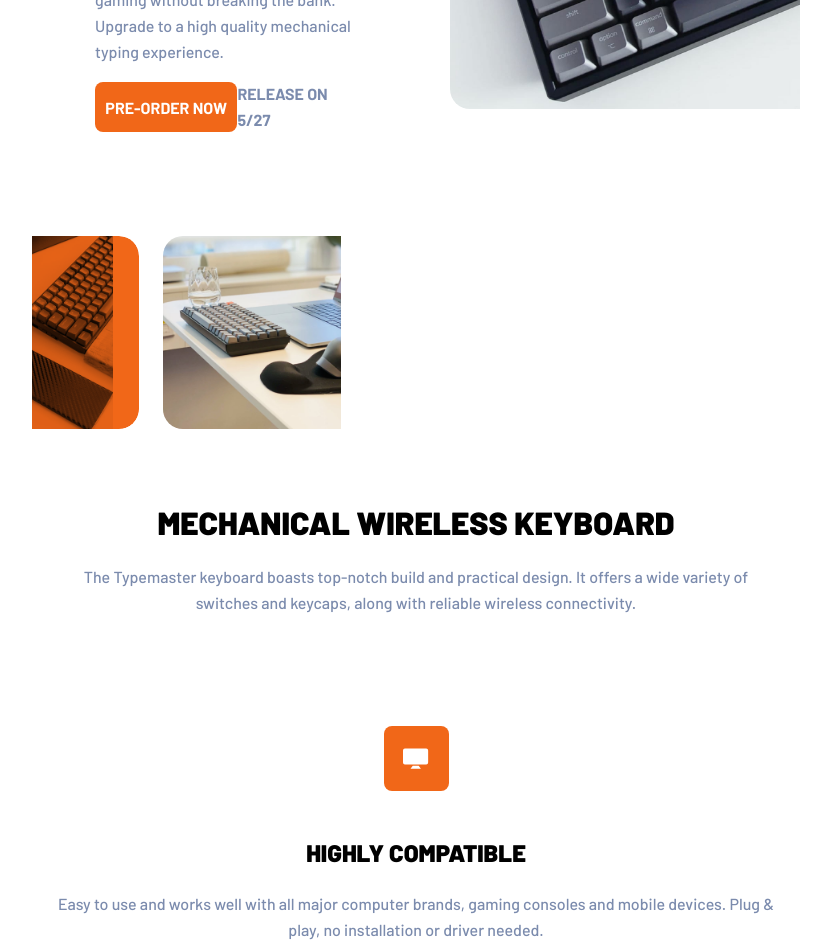
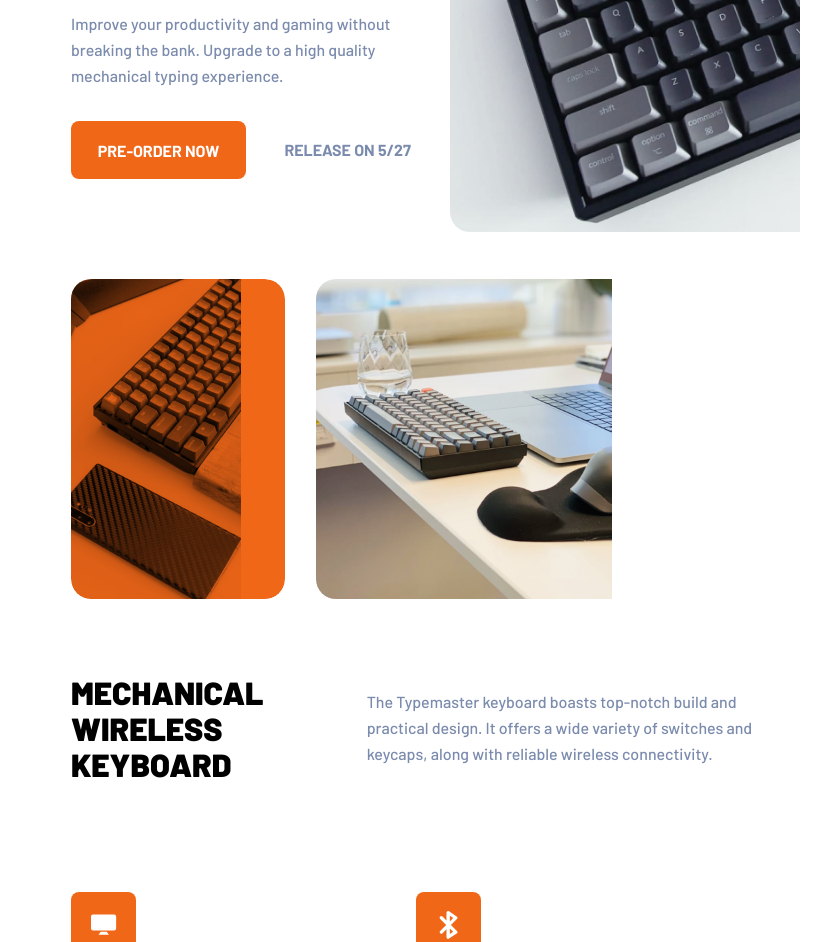
Before and after one commit to rubyeleanor/typemaster-landing-page, a plain HTML site: page index.html in a window 1280 px wide. Shown: the part 350-1292 px from the top of the page, without its empty margins (224-1055 px from the left). Drawn offline with Linux system fonts and the light colour scheme.

Commit message:
Tablet size styling added

```diff
--- a/index.html
+++ b/index.html
@@ -35,7 +35,7 @@
     <section class="first-sec">
       <div class="intro">
         <h1>Typemaster keyboard</h1>
-        <p>Improve your productivity and gaming without breaking the bank. Upgrade to a high quality
+        <p class="intro-p">Improve your productivity and gaming without breaking the bank. Upgrade to a high quality
           mechanical typing experience.</p>
         <div class="order">
           <button class="button2">Pre-order now</button>
@@ -79,6 +79,8 @@
           of switches and keycaps, along with reliable wireless connectivity.
         </p>
       </div>
+
+      <div class="cards">
 
         <div class="card">
           <div class="icon-cont">
@@ -134,6 +136,8 @@
             you type in low light conditions.</p>
         </div>
 
+      </div>
+
 
     </section>
 
--- a/scss/globals/_typography&buttons.scss
+++ b/scss/globals/_typography&buttons.scss
@@ -32,16 +32,26 @@
     line-height: rem(36);
     font-size: rem(32);
     margin: 0 36px 24px;
+
+    @media screen and (min-width:48rem) {
+        margin: 0;
+    }
 }
 
 h3 {
     line-height: rem(28);
     font-size: rem(24);
     margin: 0 60px 24px;
+
+    @media screen and (min-width:48rem) {
+        margin: 0 0 24px;
+        padding-right: 140px;
+    }
 }
 
 p {
     margin-top: 0;
+    margin-bottom: 0;
     font-weight: 500;
     color: var(--mid-blue);
     line-height: rem(26);
@@ -62,6 +72,11 @@
     font-weight: 700;
     font-size: 1rem;
     text-transform: uppercase;
+
+    @media screen and (min-width:48rem) {
+        width: rem(175);
+        height: rem(58);
+    }
 }
 
 .button1 {
@@ -71,7 +86,8 @@
 
 .button1:hover {
     background-color: var(--dk-blue);
-    color: var(--white)
+    color: var(--white);
+    cursor: pointer;
 }
 
 .button2 {
@@ -81,6 +97,7 @@
 
 .button2:hover {
     background-color: var(--lt-orange);
+    cursor: pointer;
 }
 
 //release date
--- a/scss/styles.scss
+++ b/scss/styles.scss
@@ -27,13 +27,17 @@
     margin: 24px;
 
     @media screen and (min-width:48rem) {
-        margin: 39px;
+        margin: 39px 39px 60px;
     }
 }
 
 .first-sec {
+    margin-top: 40px;
+    margin-bottom: 24px;
+
     @media screen and (min-width:48rem) {
         display: flex;
+        margin-bottom: 40px;
     }
 }
 
@@ -41,9 +45,8 @@
     margin: 0 24px;
 
     @media screen and (min-width:48rem) {
-        padding: 39px;
-        margin-right: 30px;
-        width: rem(340);
+        margin: 60px 39px;
+        max-width: rem(340);
     }
 }
 
@@ -51,7 +54,12 @@
     display: flex;
     justify-content: space-between;
     align-items: center;
+    margin-top: 32px;
     margin-bottom: 64px;
+
+    @media screen and (min-width:48rem) {
+        margin-bottom: 0;
+    }
 }
 
 .mainimg-cont {
@@ -59,12 +67,18 @@
     border-radius: 20px 0 0 20px;
     overflow: hidden;
     object-fit: cover;
-    margin-bottom: 24px;
     margin-left: 24px;
+
+    @media screen and (min-width:48rem) {
+        position: relative;
+        height: 425px;
+        margin: 0;
+    }
 }
 
 .keyboardimg {
     height: 100%;
+
 }
 
 .gallery {
@@ -72,21 +86,31 @@
     overflow: hidden;
     display: flex;
     margin-bottom: 75px;
+
+    @media screen and (min-width:48rem) {
+        height: 320px;
+        margin: 0 39px 75px;
+        justify-content: space-between;
+    }
 }
 
 .img-cont1 {
     width: 129px;
-    height: 193px;
+    height: 100%;
     border-radius: 20px;
     margin-right: 24px;
     margin-left: -22px;
     overflow: hidden;
     position: relative;
+
+    @media screen and (min-width:48rem) {
+        margin-left: 0;
+        width: 214px;
+    }
 }
 
 .img1 {
     height: 100%;
-    object-position: left;
 }
 
 .img-cont1::before {
@@ -99,13 +123,16 @@
     width: inherit;
     overflow: hidden;
     border-radius: inherit;
-
 }
 
 .img-cont2 {
     border-radius: 20px;
     width: 220px;
     overflow: hidden;
+
+    @media screen and (min-width:48rem) {
+        width: 445px;
+    }
 }
 
 .img2 {
@@ -115,18 +142,56 @@
 .second-sec {
     text-align: center;
     margin: 0 24px 95px;
+
+    @media screen and (min-width:48rem) {
+        margin: 0 39px 142px;
+    }
 }
 
 .info {
     margin-bottom: 110px;
+
+    @media screen and (min-width:48rem) {
+        display: flex;
+        justify-content: space-between;
+        align-items: center;
+        text-align: start;
+    }
+}
+
+.info p {
+    @media screen and (min-width:48rem) {
+        width: fit-content;
+    }
+}
+
+.cards {
+    @media screen and (min-width:48rem) {
+        display: flex;
+        flex-wrap: wrap;
+        text-align: start;
+    }
 }
 
 .card {
     margin-bottom: 64px;
+
+    @media screen and (min-width:48rem) {
+        max-width: 50%;
+        //margin-right: 45px;
+    }
 }
 
 .card:last-of-type {
     margin-bottom: 0;
+}
+
+.card p {
+
+    @media screen and (min-width:48rem) {
+        padding-right: 60px;
+    }
+
 }
 
 .icon-cont {
@@ -138,6 +203,10 @@
     align-items: center;
     border-radius: 8px;
     margin: 0 auto 48px;
+
+    @media screen and (min-width:48rem) {
+        margin: 0 0 48px;
+    }
 }
 
 footer {
```
Also changed, not shown: dist/styles.css, 1 other file. Lines whose indentation alone changed are shown as unchanged.
